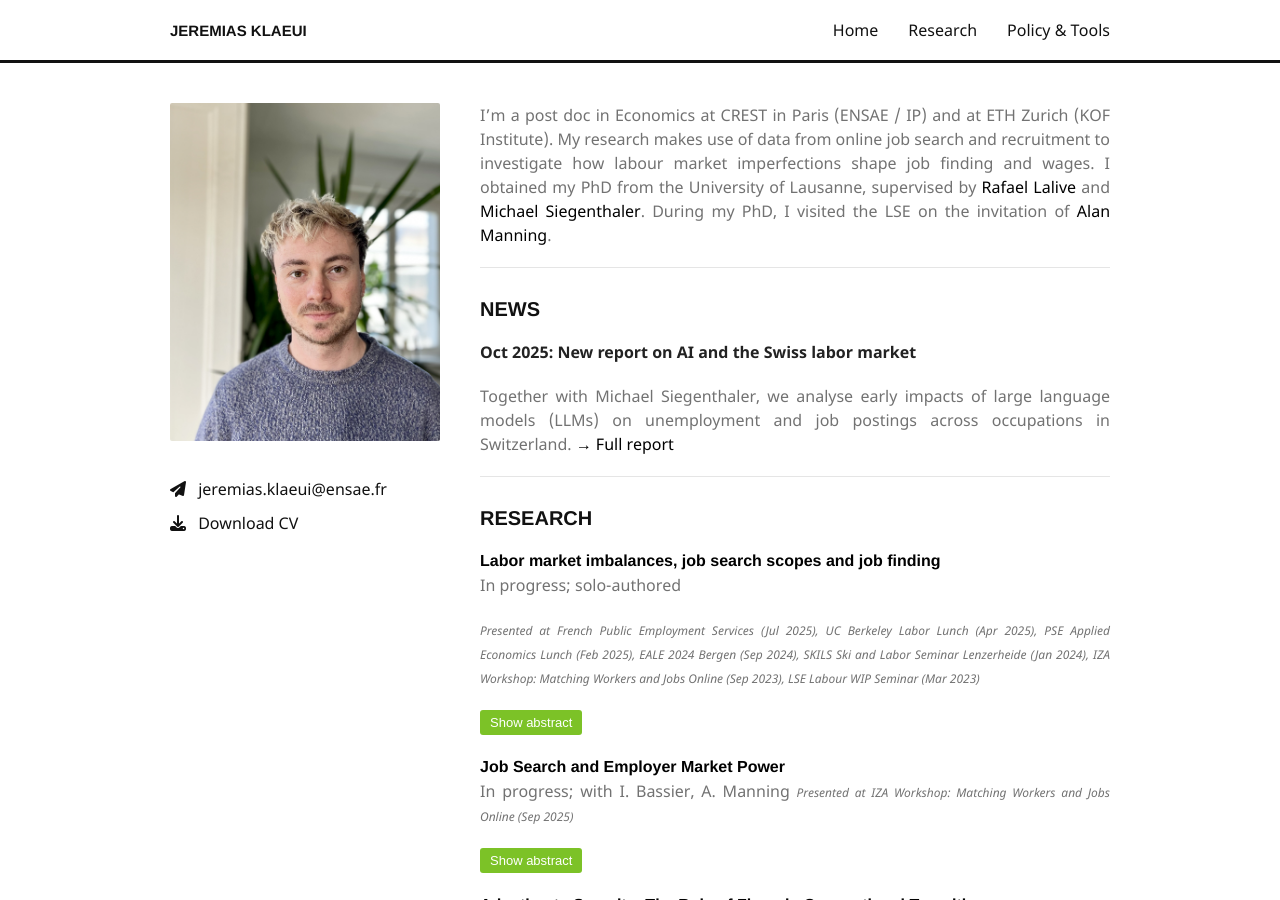
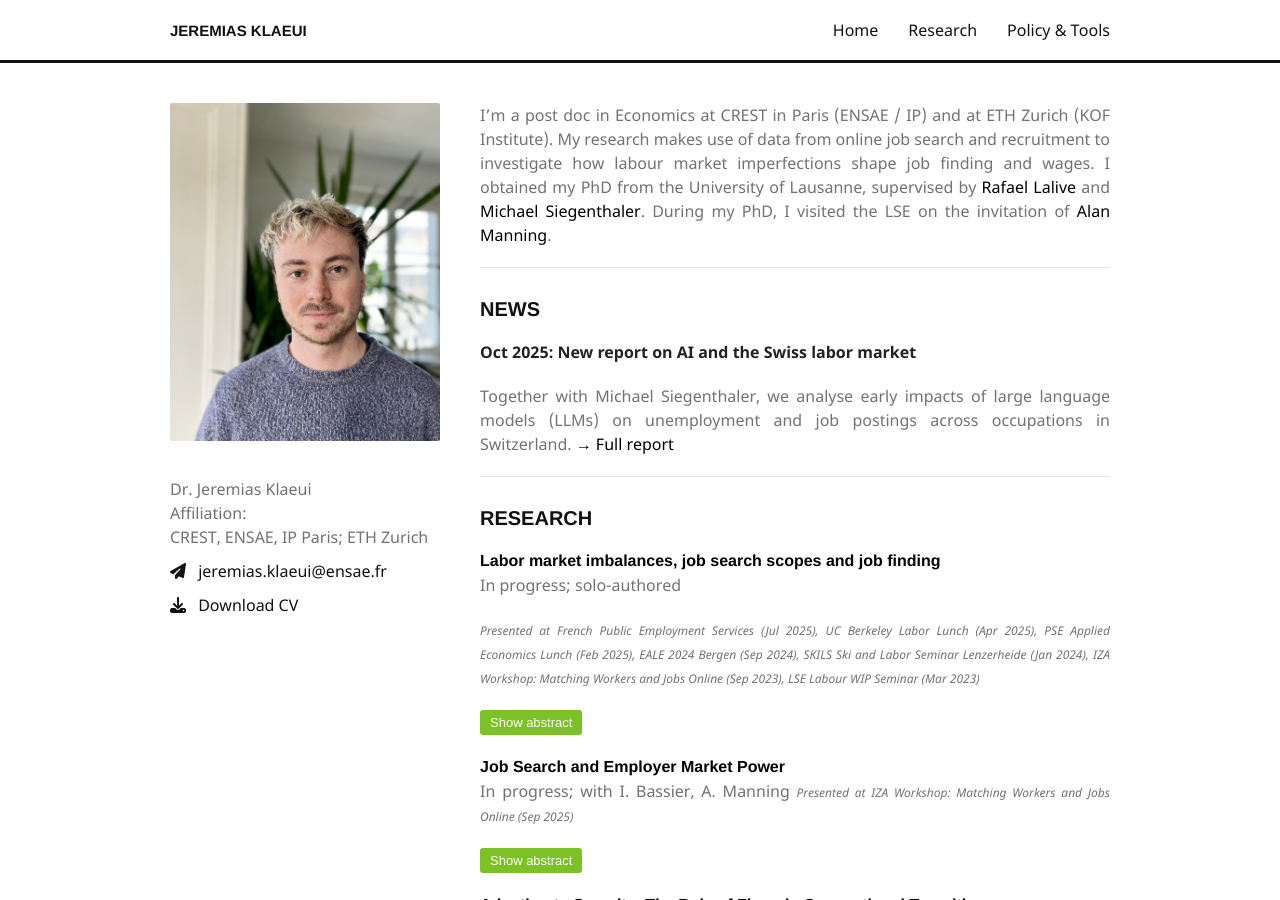
Before and after one commit to jklaeui/jklaeui.github.io, a Jekyll site: the page built from index.md, in a window 1280 px wide and 900 px high. Built offline with Jekyll 4.4.1, drawn with Linux system fonts in a browser that asks for light colours; nearby versions of some CDN libraries; our own code applies the rules of GitHub Pages for plain Markdown files.

Commit message:
affiliation

```diff
--- a/_layouts/default.html
+++ b/_layouts/default.html
@@ -37,6 +37,8 @@
         {% endif %}
 
         <div class="contact-info">
+          <p>Dr. Jeremias Klaeui<br>
+          Affiliation:<br>CREST, ENSAE, IP Paris; ETH Zurich</p>
           <p><a href="mailto:jeremias.klaeui@ensae.fr"><i class="fa-solid fa-paper-plane"></i> jeremias.klaeui@ensae.fr</a></p>
           <p><a href="/cv_klaeui.pdf"><i class="fa-solid fa-download"></i> Download CV</a></p>
         </div>
```
